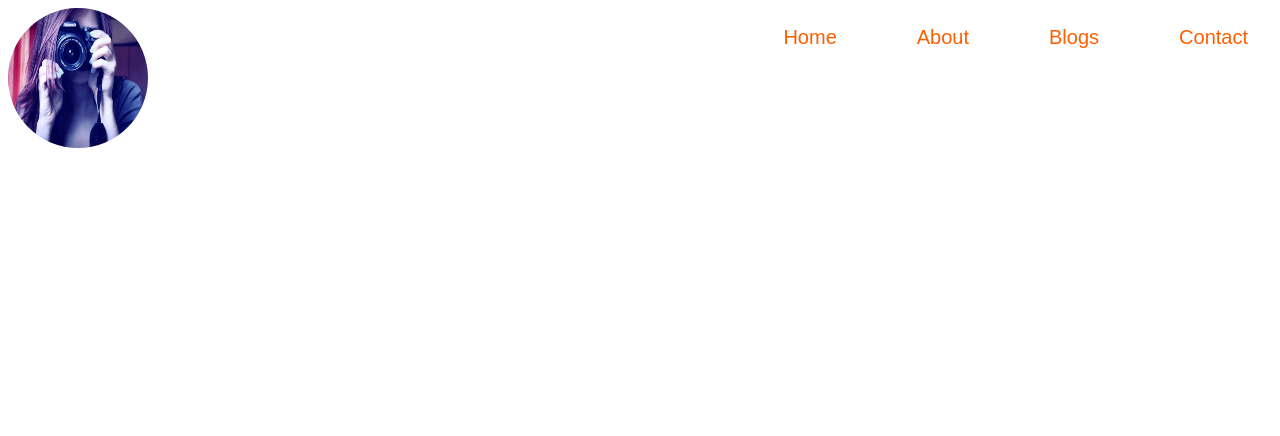
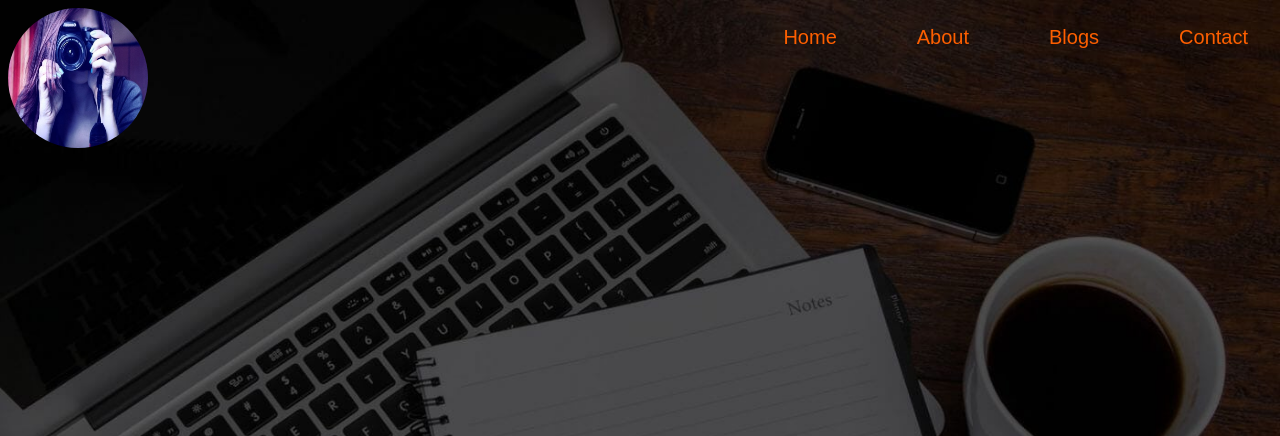
Before and after one commit to Samru104/cv, a plain HTML site: page index.html in a window 1280 px wide. Shown: the top 436 px of the page. Drawn offline with Linux system fonts and the light colour scheme.

Commit message:
Update style.css

```diff
--- a/style.css
+++ b/style.css
@@ -1,5 +1,5 @@
 body {
-  background-image: url("/C:/Users/Shri/Desktop/web/images/bacgrnd.jpg");
+  background-image: url("images/bacgrnd.jpg");
   background-repeat: no-repeat;
   background-size: 100%;
 }
```
